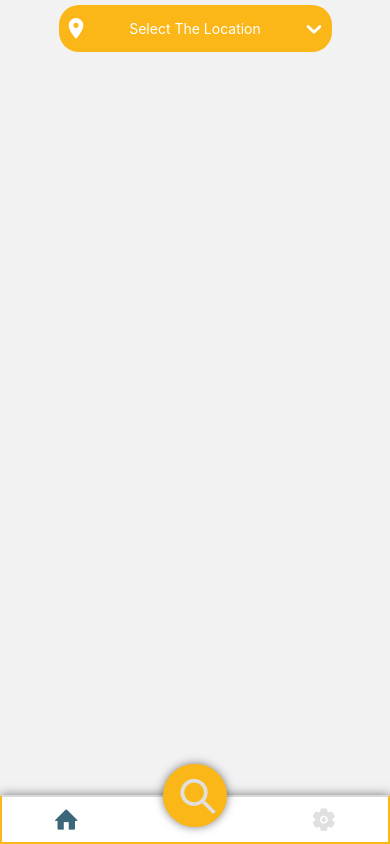
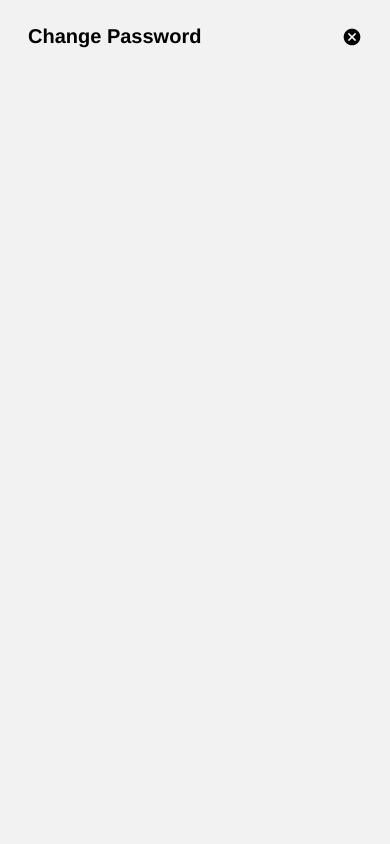
Before and after one commit to Makhdoom-Sharif/EduConnect_RN, a React Native app: screen /ChangePassword in a window 390 px wide. Built offline with nearby package versions, Linux system fonts and the light colour scheme.

Commit message:
BottomSliderHeader created

```diff
--- a/package.json
+++ b/package.json
@@ -17,8 +17,10 @@
     "install": "^0.13.0",
     "react": "18.1.0",
     "react-native": "^0.70.6",
+    "react-native-actions-sheet": "^0.8.10",
     "react-native-device-info": "^10.3.0",
     "react-native-dropdown-picker": "^5.4.4",
+    "react-native-image-picker": "^5.0.0",
     "react-native-safe-area-context": "^4.4.1",
     "react-native-screens": "^3.18.2",
     "react-native-vector-icons": "^9.2.0"
--- a/src/Navigation/index.jsx
+++ b/src/Navigation/index.jsx
@@ -1,18 +1,20 @@
-import * as React from 'react';
+import {createBottomTabNavigator} from '@react-navigation/bottom-tabs';
 import {NavigationContainer} from '@react-navigation/native';
 import {createNativeStackNavigator} from '@react-navigation/native-stack';
-import Login from '../screens/AuthScreens/Login';
-import SignUp from '../screens/AuthScreens/SignUp';
-import LandingScreen from '../screens/AuthScreens/LandingScreen';
-import ForgotPassword from '../screens/AuthScreens/ForgotPassword';
-import {Colors, mainTab} from '../Global/GlobalCSS';
+import * as React from 'react';
+import {View} from 'react-native';
 import EntypoIcons from 'react-native-vector-icons/Entypo';
 import Fontisto from 'react-native-vector-icons/Fontisto';
 import Ionicons from 'react-native-vector-icons/Ionicons';
-import {createBottomTabNavigator} from '@react-navigation/bottom-tabs';
+import {Colors, mainTab} from '../Global/GlobalCSS';
+import ForgotPassword from '../screens/AuthScreens/ForgotPassword';
+import LandingScreen from '../screens/AuthScreens/LandingScreen';
+import Login from '../screens/AuthScreens/Login';
+import SignUp from '../screens/AuthScreens/SignUp';
+import ChangePassword from '../screens/ChangePassword';
 import StudentHome from '../screens/Home/StudentHome';
 import Setting from '../screens/Setting';
-import {View} from 'react-native';
+import UpdateProfile from '../screens/UpdateProfile';
 const Tab = createBottomTabNavigator();
 function MyTabs() {
   return (
@@ -127,6 +129,25 @@ const Navigation = () => {
           component={MyTabs}
           options={{headerShown: false}}
         />
+
+        <Stack.Screen
+          name="UpdateProfile"
+          component={UpdateProfile}
+          options={{
+            headerShown: false,
+            presentation: 'modal',
+            animation: 'slide_from_bottom',
+          }}
+        />
+        <Stack.Screen
+          name="ChangePassword"
+          component={ChangePassword}
+          options={{
+            headerShown: false,
+            presentation: 'modal',
+            animation: 'slide_from_bottom',
+          }}
+        />
       </Stack.Navigator>
     </NavigationContainer>
   );
--- /dev/null
+++ b/src/components/BottomSliderHeader/index.jsx
@@ -0,0 +1,36 @@
+import {useNavigation} from '@react-navigation/native';
+import React from 'react';
+import {StyleSheet, Text, TouchableOpacity, View} from 'react-native';
+import MaterialIcons from 'react-native-vector-icons/MaterialIcons';
+const BottomSliderHeader = props => {
+  const {title} = props;
+  const {goBack} = useNavigation();
+  return (
+    <View style={styles.container}>
+      <View>
+        <Text style={styles.titleStyle}>{title}</Text>
+      </View>
+      <View>
+        <TouchableOpacity onPress={goBack}>
+          <MaterialIcons name="cancel" size={20} />
+        </TouchableOpacity>
+      </View>
+    </View>
+  );
+};
+
+export default BottomSliderHeader;
+const styles = StyleSheet.create({
+  container: {
+    flexDirection: 'row',
+    justifyContent: 'space-between',
+    alignItems: 'center',
+  },
+  titleStyle: {
+    fontFamily: 'Helvetica',
+    fontStyle: 'normal',
+    fontWeight: 'bold',
+    fontSize: 12,
+    fontSize: 20,
+  },
+});
--- /dev/null
+++ b/src/screens/ChangePassword/index.jsx
@@ -0,0 +1,18 @@
+import React from 'react';
+import {StyleSheet, View} from 'react-native';
+import BottomSliderHeader from '../../components/BottomSliderHeader';
+export default function ChangePassword() {
+  return (
+    <View style={{paddingTop: 25}}>
+      <View style={styles.container}>
+        <BottomSliderHeader title="Change Password" />
+      </View>
+    </View>
+  );
+}
+const styles = StyleSheet.create({
+  container: {
+    marginLeft: 28,
+    marginRight: 28,
+  },
+});
--- a/src/screens/Setting/index.jsx
+++ b/src/screens/Setting/index.jsx
@@ -1,13 +1,18 @@
 // import AsyncStorage from '@react-native-async-storage/async-storage';
 import {useNavigation} from '@react-navigation/native';
-import {Image, SafeAreaView, ScrollView, StatusBar, View} from 'react-native';
-import React, {useEffect, useState} from 'react';
-import {StyleSheet, Text, TouchableOpacity} from 'react-native';
+import React, {useState} from 'react';
+import {
+  SafeAreaView,
+  ScrollView,
+  StatusBar,
+  Text,
+  TouchableOpacity,
+  View,
+} from 'react-native';
 import Entypo from 'react-native-vector-icons/Entypo';
+import MaterialCommunityIcons from 'react-native-vector-icons/MaterialCommunityIcons';
 import {buildNumber, version} from '../../../package.json';
-import MaterialCommunityIcons from 'react-native-vector-icons/MaterialCommunityIcons';
 import styles from './Styles';
-import {whiteColorWithOpacity} from '../../Global/GlobalCSS';
 
 const Setting = props => {
   const [modalVisible, setModalVisible] = useState(false);
@@ -15,11 +20,15 @@ const Setting = props => {
   const [modState, setModState] = useState('');
   const [actState, setActionSheet] = useState('');
   const [img, setImg] = useState({});
-  const navigation = useNavigation();
+  const {navigate} = useNavigation();
   const [priority, setPriority] = useState(0);
-  const changeProfile = () => {};
+  const updateProfile = () => {
+    navigate('UpdateProfile');
+  };
 
-  const changePassword = () => {};
+  const changePassword = () => {
+    navigate('ChangePassword');
+  };
 
   const openAppStoreReview = () => {};
 
@@ -32,8 +41,8 @@ const Setting = props => {
   const deleteUser = () => {};
   const data = [
     {
-      text: 'Change Profile',
-      func: () => changeProfile(),
+      text: 'Update Profile',
+      func: () => updateProfile(),
     },
     {
       text: 'Change Password',
@@ -71,8 +80,12 @@ const Setting = props => {
                 <Text style={styles.profText}>Settings</Text>
               </View>
               <View style={styles.centre}>
-                <View>
-                  <Image
+                <View
+                  onStartShouldSetResponder={() => {
+                    console.log('sds');
+                  }}
+                  style={{backgroundColor: 'red'}}>
+                  {/* <Image
                     source={
                       // user?.userDetail?.dp ? {uri: user.userDetail.dp} : Profile
                       ''
@@ -81,7 +94,9 @@ const Setting = props => {
                     height={100}
                     style={styles.avatar}
                     alt="profile"
-                  />
+                  /> */}
+                  <Text>dsdsdsd</Text>
+
                   <View style={styles.camera}>
                     <Entypo name="camera" size={20} color="#003087" />
                   </View>
--- /dev/null
+++ b/src/screens/UpdateProfile/index.jsx
@@ -0,0 +1,19 @@
+import {useNavigation} from '@react-navigation/native';
+import React from 'react';
+import {StyleSheet, View} from 'react-native';
+import BottomSliderHeader from '../../components/BottomSliderHeader';
+export default function UpdateProfile() {
+  return (
+    <View style={{paddingTop: 25}}>
+      <View style={styles.container}>
+        <BottomSliderHeader title="Update Profile" />
+      </View>
+    </View>
+  );
+}
+const styles = StyleSheet.create({
+  container: {
+    marginLeft: 28,
+    marginRight: 28,
+  },
+});
```
Also changed, not shown: src/screens/About/index.jsx (added), src/screens/ContactUs/index.jsx (added), src/screens/LeaveUsAReviewInTheAppStore/index.jsx (added), 3 other files (tests, documents, lock files or other folders).
